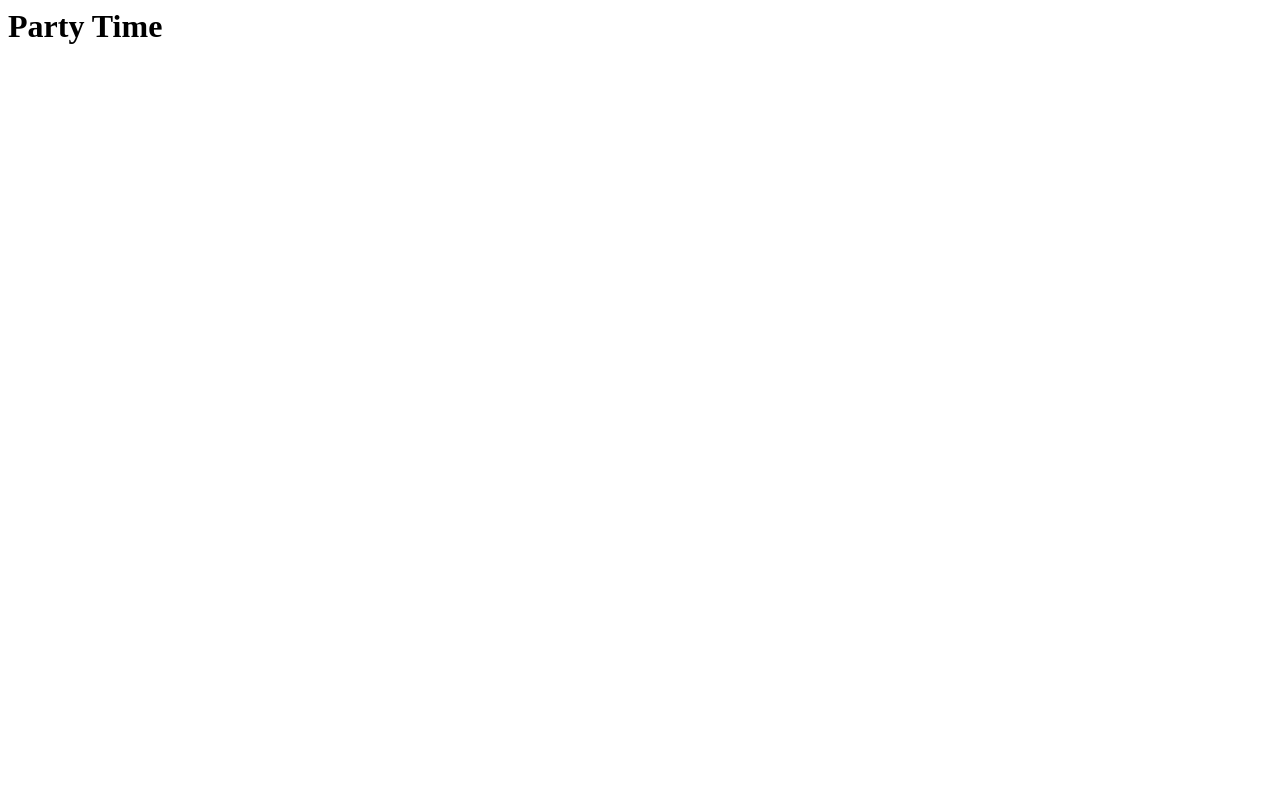
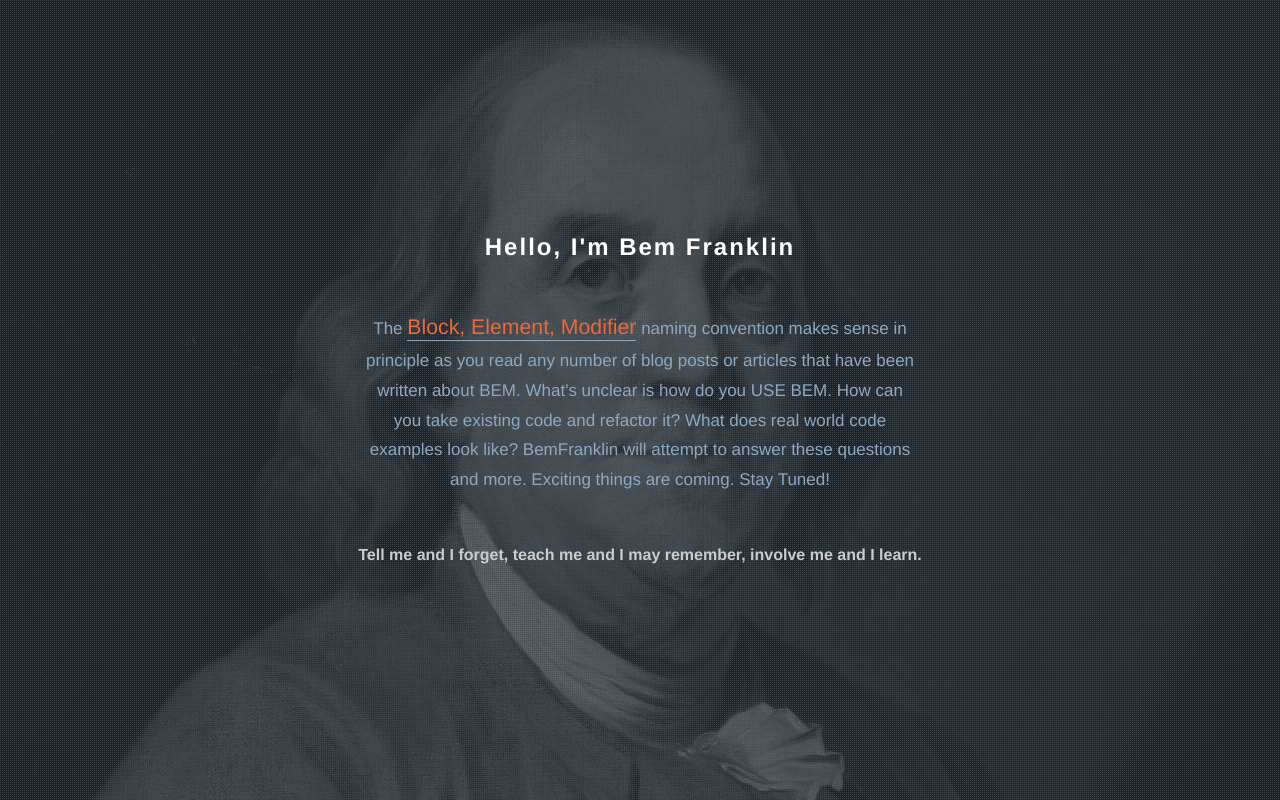
Before and after one commit to gcstaublin/bemfranklin, a plain HTML site: page index.html in a window 1280 px wide. Drawn offline with nearby package versions, Linux system fonts and the light colour scheme.

Commit message:
Making splash page.

```diff
--- a/index.html
+++ b/index.html
@@ -1 +1,146 @@
-<h1>Party Time</h1>
+<!DOCTYPE html>
+<!--[if lt IE 7]>      <html class="no-js lt-ie9 lt-ie8 lt-ie7"> <![endif]-->
+<!--[if IE 7]>         <html class="no-js lt-ie9 lt-ie8"> <![endif]-->
+<!--[if IE 8]>         <html class="no-js lt-ie9"> <![endif]-->
+<!--[if gt IE 8]><!--> <html class="no-js"> <!--<![endif]-->
+    <head>
+        <meta charset="utf-8">
+        <meta http-equiv="X-UA-Compatible" content="IE=edge">
+        <title></title>
+        <meta name="description" content="">
+        <meta name="viewport" content="width=device-width, initial-scale=1">
+
+        <!-- Place favicon.ico and apple-touch-icon.png in the root directory -->
+
+        <!-- Site Styles -->
+
+        <style>
+
+          body, html, .content__wrapper {
+            height: 100%;
+          }
+
+          body {
+            margin: 0;
+            font-family: Helvetica, sans-serif;
+            text-rendering: optimizeLegibility;
+            -webkit-font-smoothing: antialiased;
+          }
+
+           h1, h2, h3, h4 {
+            margin: 0 0 2em;
+            color: #fff;
+            letter-spacing: 2px;
+          }
+
+          h4 {
+            margin-top: 3em;
+            color: #ccc;
+            letter-spacing: 0;
+            line-height: 1.5;
+          }
+
+          .splash__container {
+            height: 100%;
+            background-image: url(franklin_bg.jpg);
+            background-repeat: no-repeat;
+            background-size: cover;
+            display: block;
+            background-position: top center,top right;
+            background-attachment: fixed;
+          }
+
+          .splash__overlay {
+            height: 100%;
+            background-color: rgba(32, 40, 49, 0.7);
+            background-image: url(pattern.png);
+          }
+
+          .splash__content {
+            position: relative;
+            top: 50%;
+            transform: translateY(-50%);
+            padding: 0 15px;
+            text-align: center;
+          }
+
+          .splash__text {
+            width: 100%;
+            max-width: 550px;
+            margin-left: auto;
+            margin-right: auto;
+            font-size: 17px;
+            line-height: 1.75;
+            color: #8DA9C1;
+          }
+
+          .splash__text span {
+            color: #ef683a;
+            font-size: 1.25em;
+            padding: 0 0 1px;
+            border-bottom: 1px solid #8DA9C1;
+          }
+
+
+/*#758c9f*/
+/*#ef683a*/
+/*#8DA9C1*/
+
+
+
+
+        </style>
+
+
+        <!-- Modernir -->
+        <!-- <script src="/static/vendor/modernizr/modernizr.js"></script> -->
+
+
+    </head>
+
+
+  <body>
+
+
+  <!-- Content -->
+  <!-- ===================================== -->
+
+  <section id="content" role="main" class="content__wrapper">
+
+    <div class="splash__container">
+      <div class="splash__overlay">
+        <div class="splash__content">
+          <h2>Hello, I'm Bem Franklin</h2>
+          <p class="splash__text">The <span>Block, Element, Modifier</span> naming convention makes sense in principle as you read any number of blog posts or articles that have been written about BEM. What's unclear is how do you USE BEM. How can you take existing code and refactor it? What does real world code examples look like? BemFranklin will attempt to answer these questions and more. Exciting things are coming. Stay Tuned!</p>
+          <h4>Tell me and I forget, teach me and I may remember, involve me and I learn.</h4>
+        </div> <!-- /splash__content -->
+
+      </div> <!-- /splash__overlay -->
+    </div> <!-- /splash__containter -->
+
+  </section> <!-- /content content__wrapper -->
+
+
+
+
+
+  <!-- Footer -->
+  <!-- ===================================== -->
+  <footer>
+
+  </footer>
+
+
+  <!-- Javascript -->
+  <!-- ===================================== -->
+
+  <script src="//ajax.googleapis.com/ajax/libs/jquery/2.1.3/jquery.min.js"></script>
+  <script>window.jQuery || document.write('<script src="js/vendor/jquery/dist/jquery.min.js"><\/script>')</script>
+
+
+  <!-- Analytics -->
+  <!-- ===================================== -->
+
+
+
+</body>
```
Also changed, not shown: franklin_bg.jpg (added), pattern.png (added).
